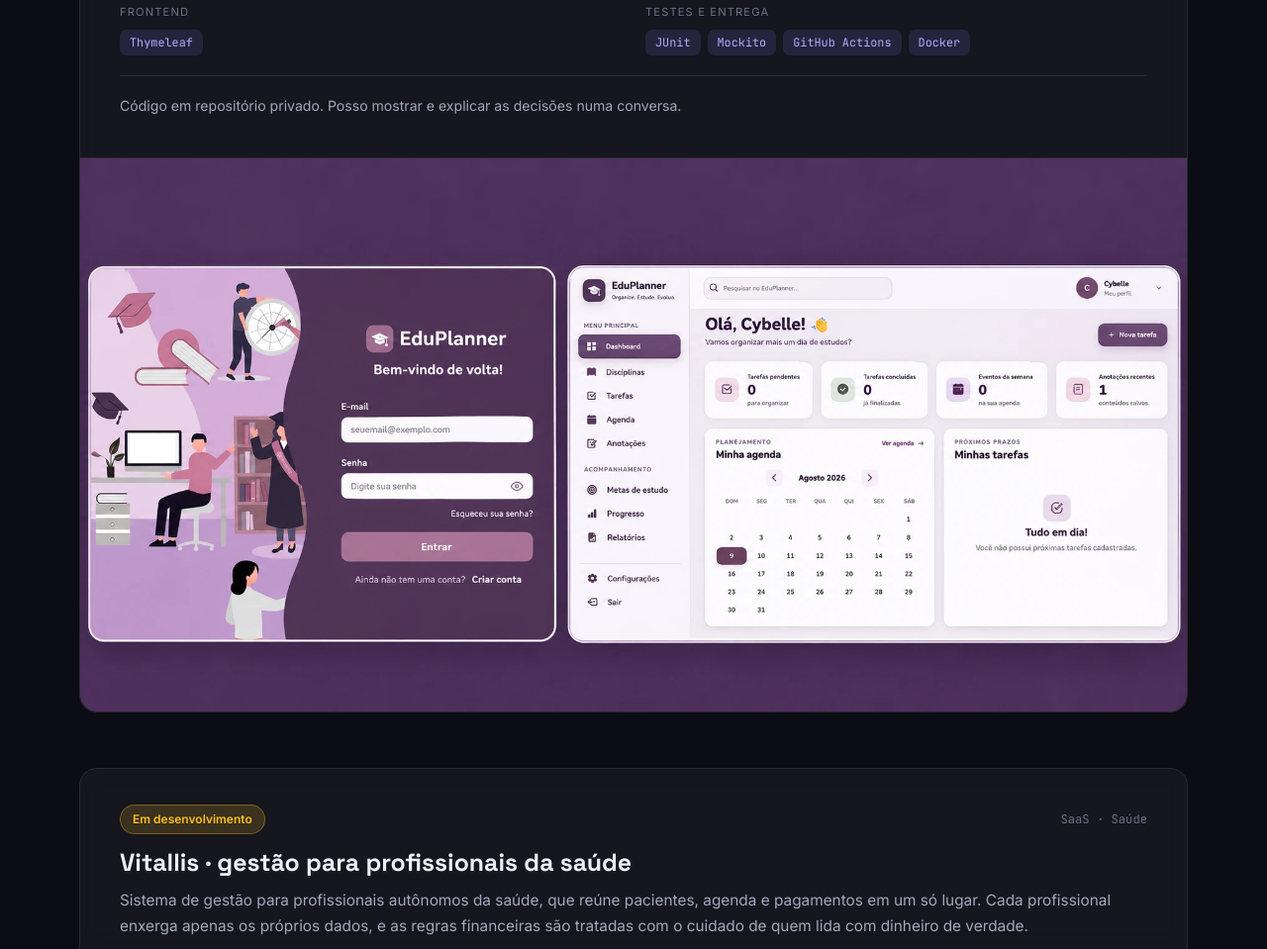
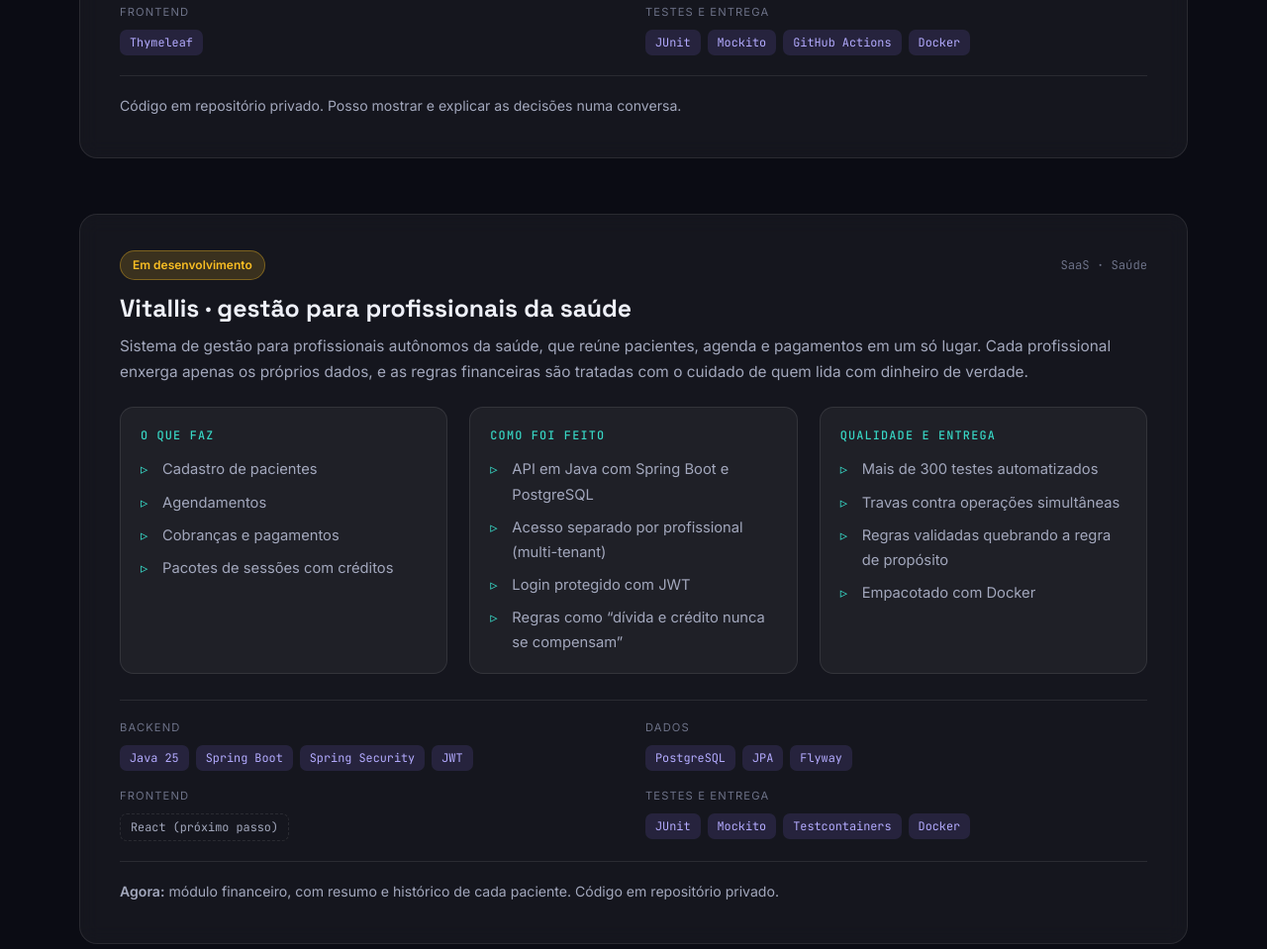
Before and after one commit to cybellesantos-byte/cybellesantos-byte.github.io, a plain HTML site: page index.html in a window 1280 px wide. Shown: the part 4058-5017 px from the top of the page at 99% size. Drawn offline with Linux system fonts and the light colour scheme.

Commit message:
Remove imagem do EDUPlanner
Co-Authored-By: Claude Sonnet 5.5 <noreply@anthropic.com>

```diff
--- a/index.html
+++ b/index.html
@@ -344,9 +344,6 @@
               <span class="nota-privado">Código em repositório privado. Posso mostrar e explicar as decisões numa conversa.</span>
             </div>
           </div>
-          <div class="projeto-foto">
-            <img src="eduplanner.webp" alt="Telas do EduPlanner: login e painel com agenda, tarefas e anotações" loading="lazy">
-          </div>
         </article>
 
         <!-- VITALLIS -->
```
